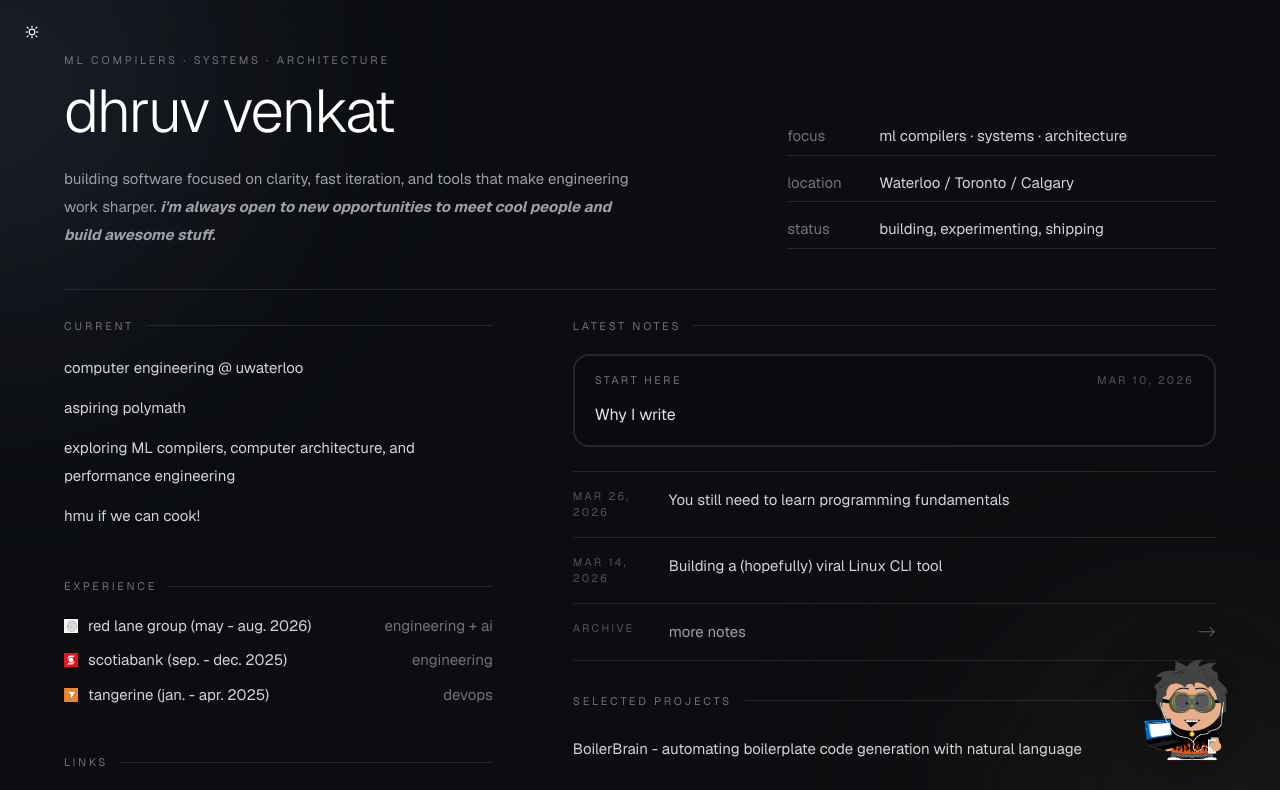
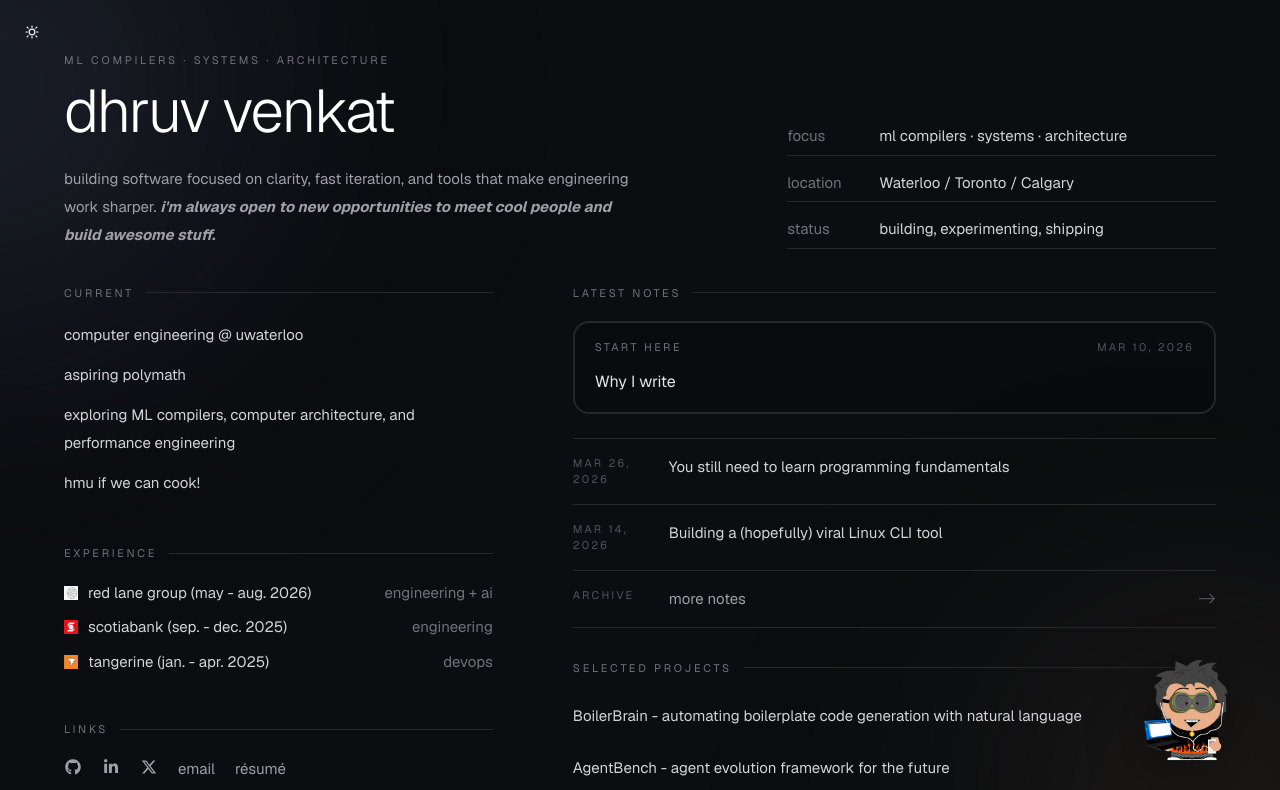
Before and after one commit to dhruvvenkat/personalwebsite, a Next.js app in the folder dhruvs-site/: page / in a window 1280 px wide. Shown: the top 790 px of the page. Built offline with nearby package versions, Linux system fonts and the light colour scheme.

Commit message:
tightening some things up

```diff
--- a/dhruvs-site/src/app/page.tsx
+++ b/dhruvs-site/src/app/page.tsx
@@ -105,7 +105,7 @@ export default function DhruvSystemsPortfolio() {
 
       <div className="relative z-10 mx-auto max-w-7xl px-6 pt-5 pb-3 sm:px-10 sm:pt-9 sm:pb-4 lg:px-16 lg:pt-[3.25rem] lg:pb-5">
         {/* HEADER */}
-        <header className="mb-7 border-b border-zinc-800 pb-10">
+        <header className="mb-4 pb-5">
           <div className="grid gap-10 lg:grid-cols-[1.2fr_0.8fr] lg:gap-20">
             <div>
               <p className="mb-3 text-[11px] uppercase tracking-[0.25em] text-zinc-500">
```
